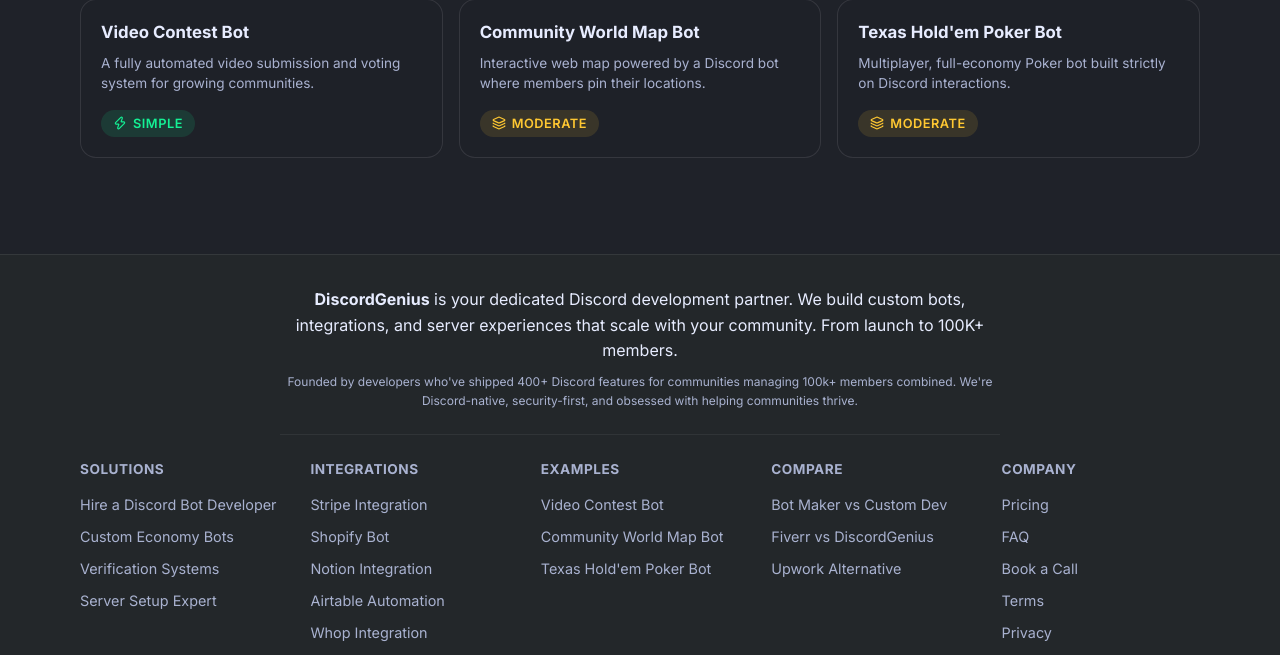
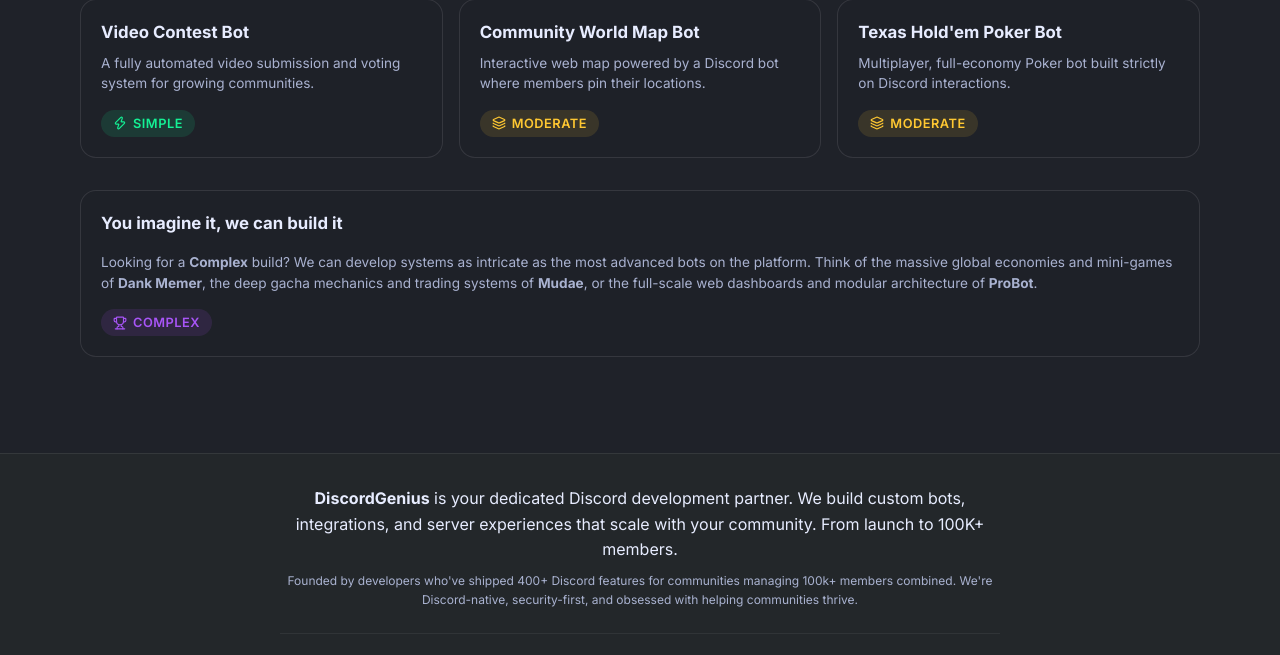
Before and after one commit to FreddyMertens/DIscordGeniusLandingPage, a website: page index.html in a window 1280 px wide. Shown: the part 3997-4652 px from the top of the page. Drawn offline with nearby package versions, Linux system fonts and the light colour scheme; no server answers; animation ran at ten frames a second.

Commit message:
Add full-width card for complex bot examples

```diff
--- a/index.html
+++ b/index.html
@@ -750,6 +750,20 @@
                   data-lucide="layers" style="width:14px;height:14px" aria-hidden="true"></i> Moderate</span></span>
           </a>
         </div>
+
+        <div class="tutorial-nav" style="margin-top: 1.5rem; grid-template-columns: 1fr;">
+          <div class="tutorial-nav__card" style="cursor: default;">
+            <span class="tutorial-nav__card-title">You imagine it, we can build it</span>
+            <p class="tutorial-nav__card-desc" style="margin-top: 8px;">
+              Looking for a <strong>Complex</strong> build? We can develop systems as intricate as the most advanced
+              bots on the platform. Think of the massive global economies and mini-games of <strong>Dank Memer</strong>,
+              the deep gacha mechanics and trading systems of <strong>Mudae</strong>, or the full-scale web dashboards
+              and modular architecture of <strong>ProBot</strong>.
+            </p>
+            <span class="tutorial-nav__card-complexity"><span class="complexity-badge complexity-badge--complex"><i
+                  data-lucide="trophy" style="width:14px;height:14px" aria-hidden="true"></i> Complex</span></span>
+          </div>
+        </div>
       </div>
     </section>
   </main>
```
